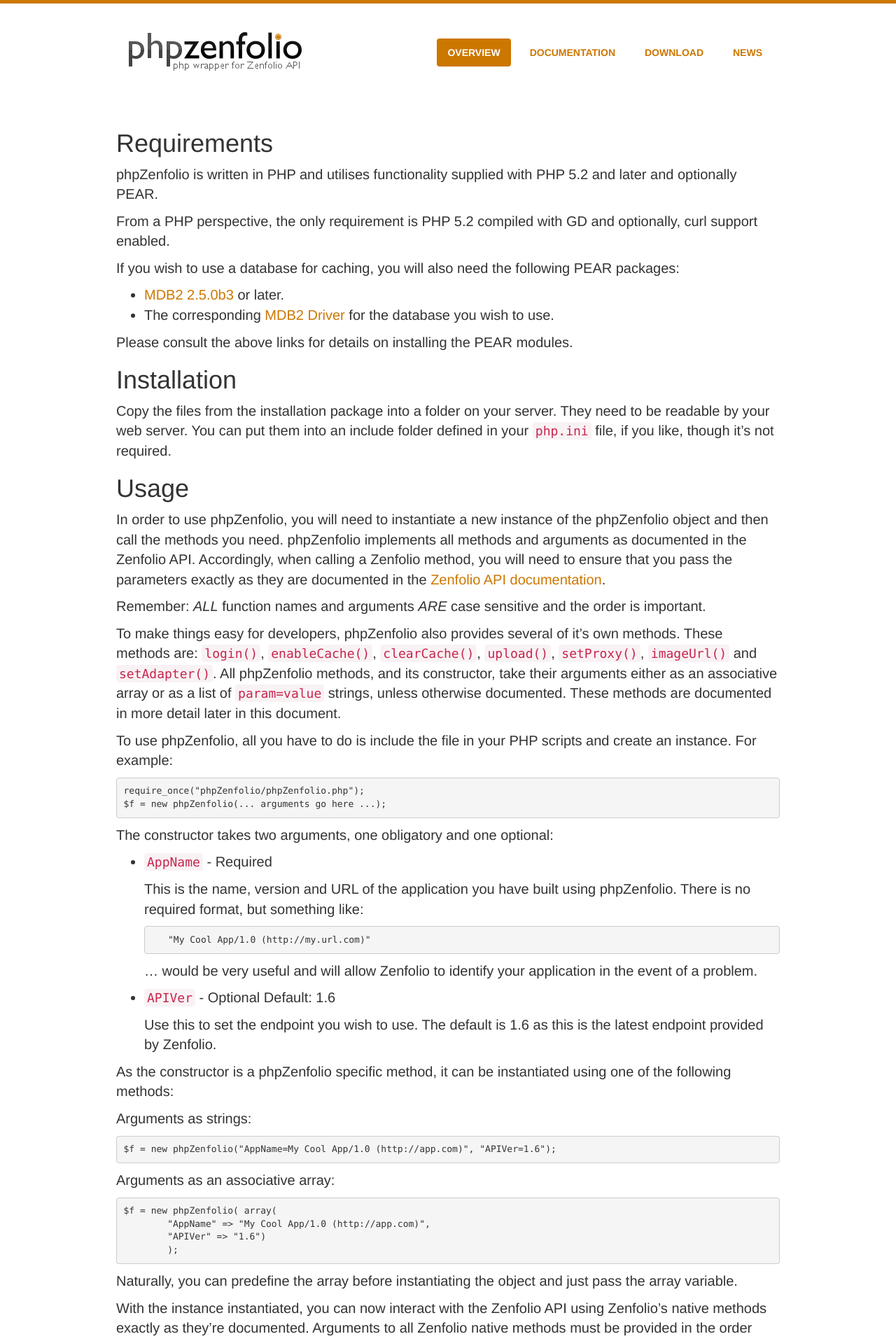
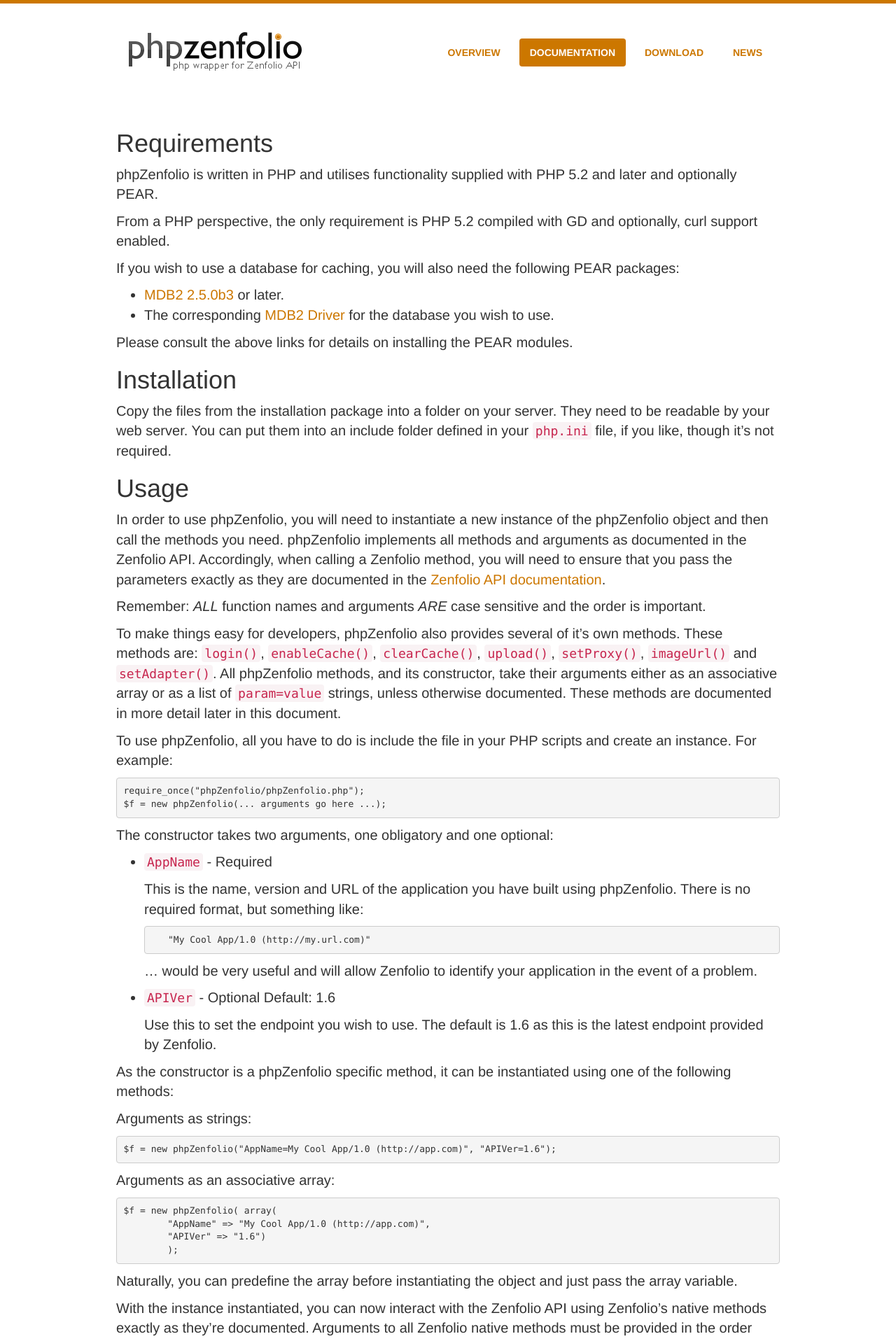
Before and after one commit to lildude/phpZenfolio, a Jekyll site: the page built from docs/index.md, in a window 1280 px wide. Shown: the top 1916 px of the page at 70% size. Built offline with Jekyll 4.4.1, drawn with Linux system fonts in a browser that asks for light colours.

Commit message:
Navigation works a treat now

```diff
--- a/_includes/header.html
+++ b/_includes/header.html
@@ -9,21 +9,25 @@
 		<!--[if lt IE 9]>
 		<script src="//html5shiv.googlecode.com/svn/trunk/html5.js"></script>
 		<![endif]-->
-		<title>{{ page.title }}</title>
+		<title>{{ site.name }} &middot; {{ page.title }}</title>
 	</head>
 
 	<body>
 		<div class="container">
-
 			<div class="header clearfix">
 				<ul class="nav nav-pills main-nav pull-right">
-					<li class="active"><a href="#">Overview</a></li>
-					<li><a href="#">Documentation</a></li>
-					<li><a href="#">Download</a></li>
-					<li><a href="#">News</a></li>
+					{% for tab in site.navigation %}
+					{% assign url = page.url | remove:'index.html' %}
+						{% if url == tab.url %}
+					<li class="active"><a href="{{ site.baseurl }}{{ tab.url }}">{{ tab.title }}</a></li>
+						{% else %}
+					<li><a href="{{ site.baseurl }}{{ tab.url }}">{{ tab.title }}</a></li>
+						{% endif %}
+					{% endfor %}
 				</ul>
-				<h1 class="text-muted">{{ site.name }}</h1>
+				<a href="{{ site.baseurl }}"><h1 class="text-muted">{{ site.name }}</h1></a>
 			</div>
+
 
 <!--
 				<section id="pages" class="clearfix">
```
